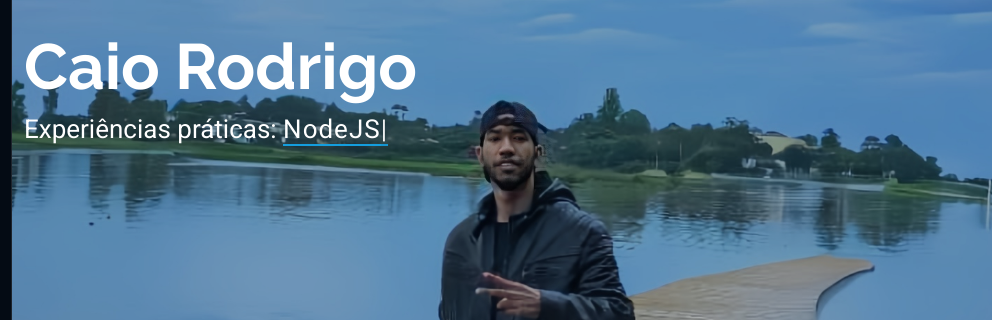
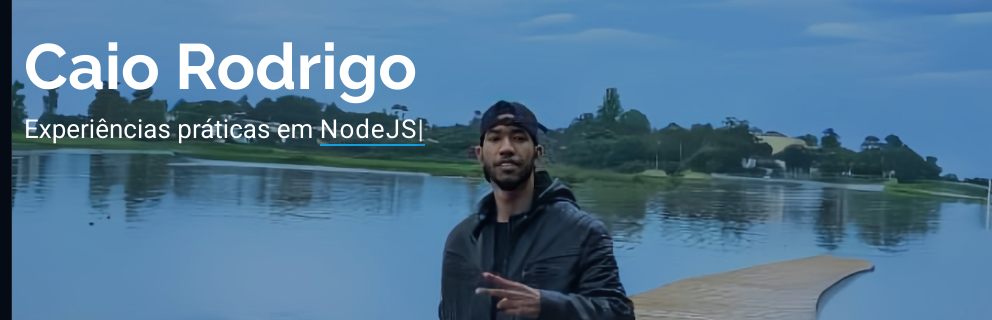
Before and after one commit to CaioRodrigoCEVDEV/portifolio, a plain HTML site: page public/index.html in a window 1280 px wide. Shown: the part 311-631 px from the top of the page, 288-1280 px from the left. Drawn offline with Linux system fonts and the light colour scheme.

Commit message:
Docs: alterado paragrafo de experiencias

```diff
--- a/public/index.html
+++ b/public/index.html
@@ -79,7 +79,7 @@
 
       <div class="container" data-aos="fade-up" data-aos-delay="100">
         <h2>Caio Rodrigo</h2>
-        <p>Experiências práticas: <span class="typed"
+        <p>Experiências práticas em <span class="typed"
             data-typed-items="JavaScript, NodeJS, Git, DevOps, CI/CD, PostgreSQL, Servidores Linux, Docker, Apache, API REST, GitHub Actions"></span><span
             class="typed-cursor typed-cursor--blink" aria-hidden="true"></span><span
             class="typed-cursor typed-cursor--blink" aria-hidden="true"></span></p>
```
